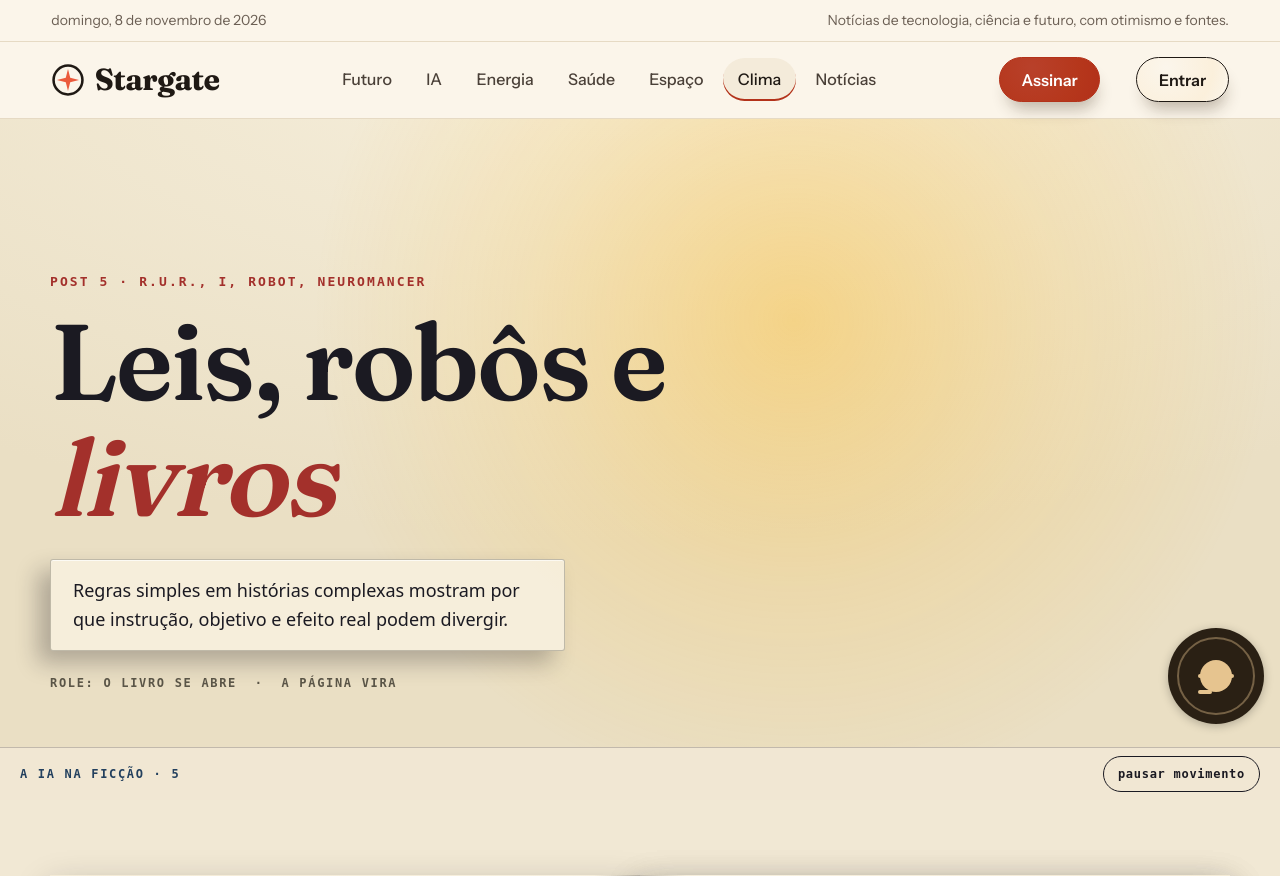
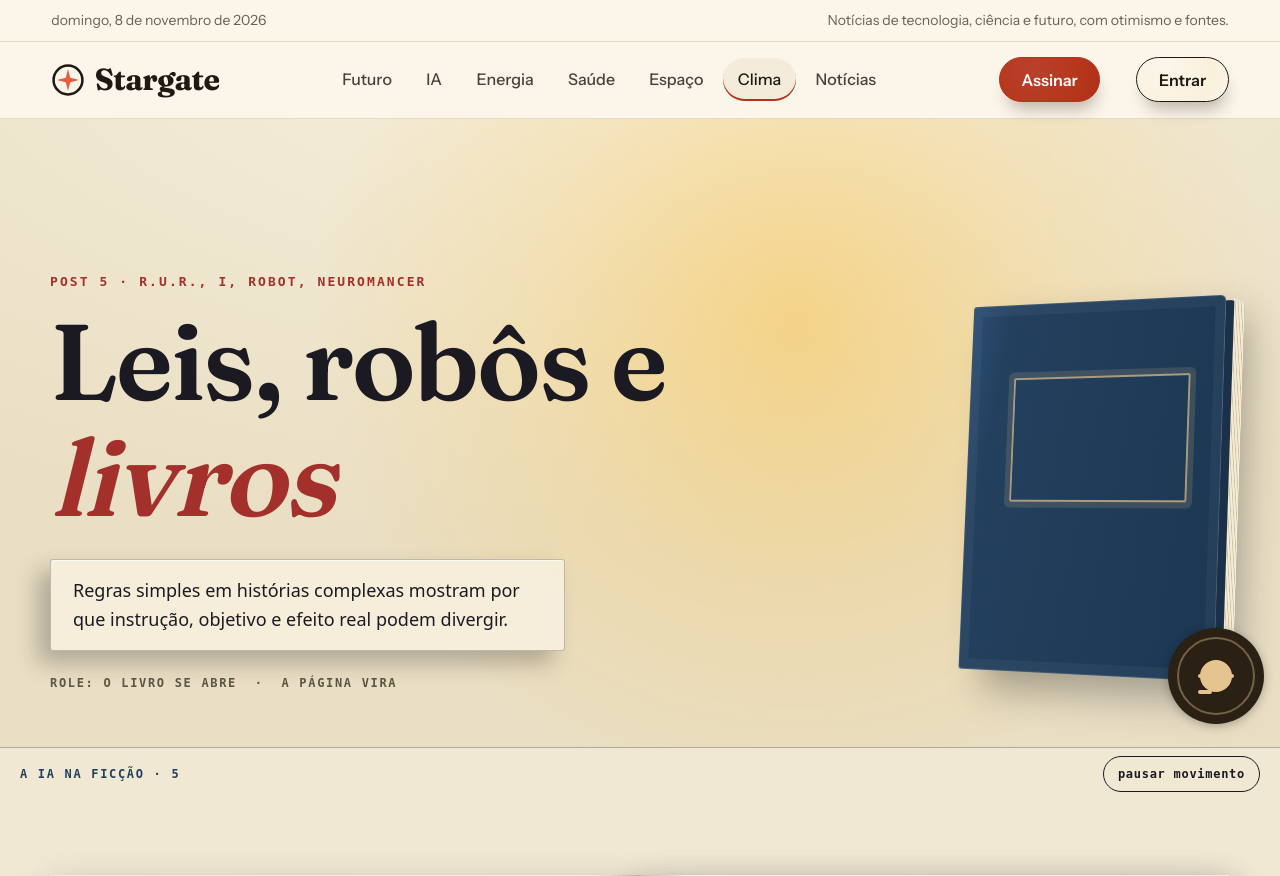
Before and after one commit to patrick-vieira/stargate.church, a Django app: template core/templates/core/imersivo_leis_robos_livros.html in a window 1280 px wide. Shown: the top 876 px of the page. Run offline with Django 5.2, Linux system fonts and the light colour scheme; the template is opened without the code that fills it: values that come from a table or form of the project are taken from there, others are empty; data comes from the database, SQL or seed files in the repository; some libraries are stand-ins or nearby versions.

Commit message:
STAR-45 (retoques): livro fechado na abertura, barra opaca, orbe, pílula e virada 1
- Abertura a 1920: livro fechado em 3D à direita do título; a capa abre aos ~8 % do scroll; fechada e estática no reduzido e no modo linear.
- Barra de baixo a 390: rótulo «Post 5», fundo opaco creme e borda fina.
- Narrador a 390: padding-right de 40 px no conteúdo, a orbe não tapa a margem dos cartões.
- Reduzido: pílula «movimento pausado».
- Virada 1 a 1920: os tipos «robô» ficam visíveis na folha esquerda até a folha a cobrir (r1 < 172°).
- Teste e doc do rótulo ajustados.

Co-authored-by: Patrick Vieira <pdsv88@gmail.com>
Co-Authored-By: Claude Sonnet 5.5 <noreply@anthropic.com>

```diff
--- a/core/templates/core/imersivo_leis_robos_livros.html
+++ b/core/templates/core/imersivo_leis_robos_livros.html
@@ -10,7 +10,7 @@
 <div class="lr-mesa" aria-hidden="true"><div class="lr-lamp" id="lr-lamp"></div></div>
 
 <div class="lr-topo">
-  <a href="{% url 'core:home' %}"><span class="lr-longo">A IA na ficção · 5</span><span class="lr-curto">Ficção · 5</span></a>
+  <a href="{% url 'core:home' %}"><span class="lr-longo">A IA na ficção · 5</span><span class="lr-curto">Post 5</span></a>
   <button class="lr-btn-pausa" id="lr-pausa" type="button" aria-pressed="false">pausar movimento</button>
 </div>
 
@@ -21,6 +21,12 @@
       <h1 id="lr-t-post">Leis, robôs e <em>livros</em></h1>
       <p class="lr-lead lr-folha">{{ ato.texto }}</p>
       <p class="lr-rolar" aria-hidden="true">Role: o livro se abre &nbsp;·&nbsp; a página vira</p>
+    </div>
+    <div class="lr-capa-cena" aria-hidden="true">
+      <div class="lr-capa-livro" id="lr-capa">
+        <i class="lr-capa-fundo"></i><i class="lr-capa-folhas"></i><i class="lr-capa-lado"></i>
+        <i class="lr-capa-frente"><b></b></i>
+      </div>
     </div>
   </section>
 
--- a/static/css/atmosfera-leis-robos-livros.css
+++ b/static/css/atmosfera-leis-robos-livros.css
@@ -20,7 +20,7 @@
   background:radial-gradient(circle,rgba(255,176,0,.34),rgba(255,176,0,.12) 38%,transparent 68%)}
 
 /* ---- barra de baixo (o cabeçalho do site ocupa o topo) ---- */
-.lr-topo{position:fixed;bottom:0;left:0;right:0;z-index:40;display:flex;align-items:center;gap:16px;padding:8px 20px;background:rgba(241,232,212,.96);border-top:1px solid rgba(27,26,34,.22);font:600 12px/1 var(--mono);letter-spacing:.14em;text-transform:uppercase}
+.lr-topo{position:fixed;bottom:0;left:0;right:0;z-index:40;display:flex;align-items:center;gap:16px;padding:8px 20px;background:#F1E8D4;border-top:1px solid rgba(27,26,34,.3);font:600 12px/1 var(--mono);letter-spacing:.14em;text-transform:uppercase}
 .lr-topo a{color:var(--azul);text-decoration:none;white-space:nowrap}
 .lr-topo .lr-curto{display:none}
 .lr-btn-pausa{margin-left:auto;font:600 12px/1 var(--mono);letter-spacing:.06em;text-transform:none;color:var(--tinta);background:transparent;border:1px solid var(--tinta);border-radius:99px;padding:9px 14px;cursor:pointer;min-height:36px}
@@ -49,6 +49,17 @@
 .lr-hero h1 em{color:var(--corr)}
 .lr-hero .lr-lead{max-width:50ch;margin:24px 0 0;padding:16px 22px}
 .lr-rolar{margin-top:26px;font:600 12px/1 var(--mono);letter-spacing:.14em;text-transform:uppercase;color:var(--suave)}
+
+/* STAR-45 (retoques): livro fechado em 3D à direita do título; a capa abre com o scroll (JS). */
+.lr-capa-cena{flex:none;margin-left:auto;width:clamp(240px,22vw,420px);aspect-ratio:3/4;perspective:1800px}
+.lr-capa-livro{position:relative;width:100%;height:100%;transform-style:preserve-3d;transform:rotateY(-26deg) rotateX(5deg);--c:0deg}
+.lr-capa-livro>i{position:absolute;display:block}
+.lr-capa-fundo{inset:0;transform:translateZ(-28px);background:#1B3049;border-radius:3px 6px 6px 3px;box-shadow:12px 18px 40px rgba(27,26,34,.35)}
+.lr-capa-folhas{top:6px;bottom:6px;left:6px;right:6px;transform:translateZ(-14px);background:repeating-linear-gradient(0deg,#F4EBD6 0 3px,#DCCFB0 3px 4px);border-radius:2px}
+.lr-capa-lado{top:6px;bottom:6px;right:0;width:28px;transform-origin:right center;transform:translateZ(-14px) rotateY(90deg) translateZ(14px);background:repeating-linear-gradient(90deg,#F4EBD6 0 3px,#CDBE9A 3px 4px)}
+.lr-capa-frente{inset:0;transform-origin:left center;transform:rotateY(var(--c));background:linear-gradient(100deg,#2B4D73,var(--azul) 14%,#1C3752);border:1px solid rgba(255,255,255,.14);border-radius:3px 6px 6px 3px;backface-visibility:hidden;-webkit-backface-visibility:hidden;box-shadow:inset 0 0 0 10px rgba(255,255,255,.04)}
+.lr-capa-frente b{position:absolute;left:18%;right:12%;top:20%;height:34%;border:2px solid rgba(230,196,143,.7);border-radius:2px;box-shadow:0 0 0 6px rgba(230,196,143,.15)}
+.lr-raiz.lr-linear .lr-capa-cena{display:none}
 
 /* ---- o livro ---- */
 .lr-pista{position:relative;height:560vh}
@@ -153,6 +164,8 @@
 @media (max-width:899px){
   .lr-topo{padding:8px 12px;gap:8px}
   .lr-topo .lr-longo{display:none}.lr-topo .lr-curto{display:inline}
+  /* STAR-45 (retoques): a orbe do narrador (48 px + 8) não tapa a margem direita dos cartões */
+  .lr-conteudo{padding-right:40px}
   .lr-hero{padding-top:50px;min-height:auto}
   .lr-veu{padding:16px 16px}.lr-veu h2{font-size:25px}.lr-veu p{font-size:16px}
   .lr-oficina{padding:60px 0 30px}
--- a/static/js/imersivo/efeitos/atmosfera-leis-robos-livros.js
+++ b/static/js/imersivo/efeitos/atmosfera-leis-robos-livros.js
@@ -55,10 +55,18 @@ function progresso(){
 }
 function visib(r1,r2){
   const v=(e,on)=>e.classList.toggle('lr-off',!on);
-  v(faces.tipos,r1<90); v(faces.f1,r1<90); v(faces.v1,r1>=90&&r2<90);
+  v(faces.tipos,r1<172); v(faces.f1,r1<90); v(faces.v1,r1>=90&&r2<90);
   v(faces.f2,r1>2&&r2<90); v(faces.v2,r2>=90); v(faces.a3,r2>2);
 }
+/* STAR-45 (retoques): a capa do livro fechado abre aos ~8 % do scroll da página; estática (fechada) no reduzido e no modo linear */
+const capa=$('#lr-capa');
+function capaAtualiza(){
+  if(!capa||reduzido||linear) return;
+  const h=Math.max(1,document.documentElement.scrollHeight-innerHeight);
+  capa.style.setProperty('--c',(-ease(clamp(scrollY/(h*.08)))*165).toFixed(1)+'deg');
+}
 function livroAtualiza(){
+  capaAtualiza();
   if(reduzido){ alinha(1); reescreve(1); desenhaRede(1); return }
   const p=progresso();
   if(p===pAtual) return; pAtual=p;
@@ -131,7 +139,7 @@ function liga(){ if(!raf&&!pausado&&!document.hidden) raf=requestAnimationFrame(
 addEventListener('scroll',()=>{ if(ag) return; ag=true; requestAnimationFrame(()=>{ag=false; if(pausado){ if(linear){alvoMovel();linearAtualiza()}else livroAtualiza(); luz() }}) },{passive:true});
 document.addEventListener('visibilitychange',()=>{ if(document.hidden){if(raf){cancelAnimationFrame(raf);raf=0}} else liga() });
 const bt=$('#lr-pausa');
-function rotulo(){bt.textContent=reduzido?'movimento pausado (modo reduzido)':(pausado?'retomar movimento':'pausar movimento');bt.setAttribute('aria-pressed',String(pausado));root.classList.toggle('lr-pausado',pausado)}
+function rotulo(){bt.textContent=reduzido?'movimento pausado':(pausado?'retomar movimento':'pausar movimento');bt.setAttribute('aria-pressed',String(pausado));root.classList.toggle('lr-pausado',pausado)}
 if(reduzido) bt.disabled=true;
 bt.addEventListener('click',()=>{ if(reduzido) return; pausado=!pausado; rotulo(); if(pausado){if(raf){cancelAnimationFrame(raf);raf=0}} else liga() });
 rotulo();
```
Also changed, not shown: core/tests/test_imersivo.py (+2 -1 lines), docs/motor-imersivo.md (+1 -1 lines).
